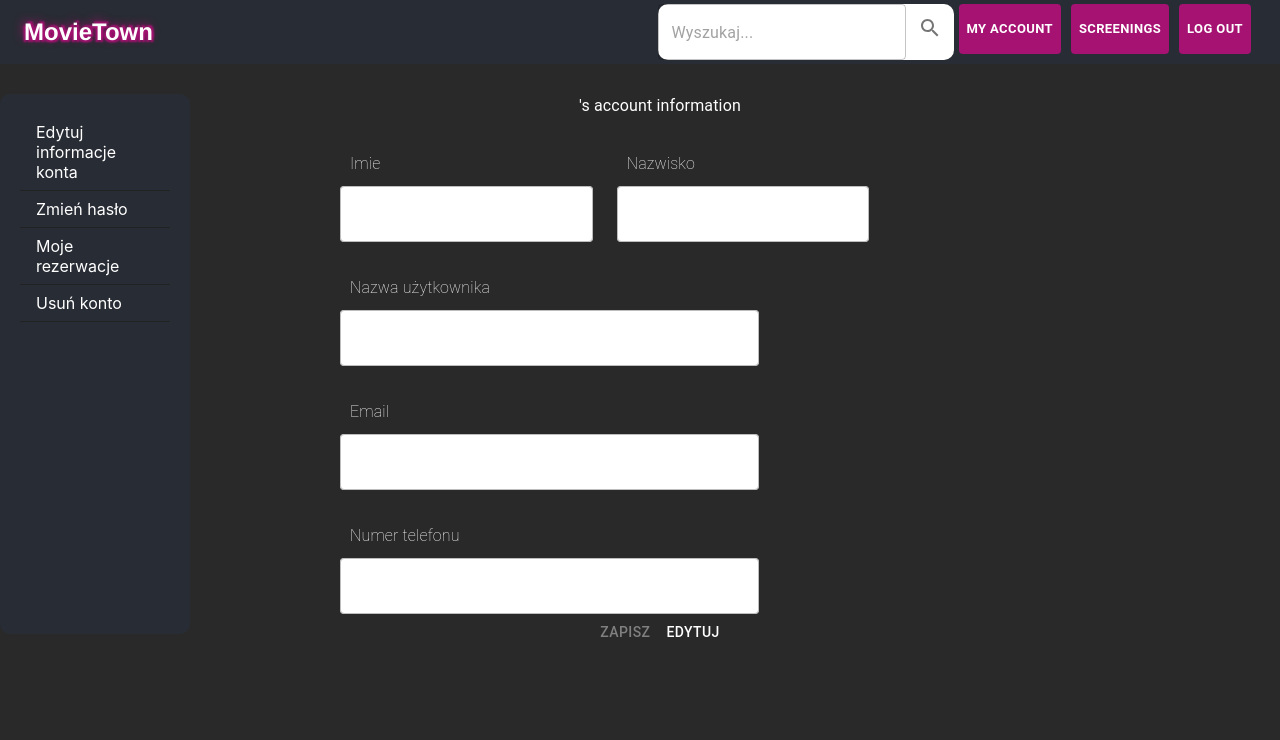
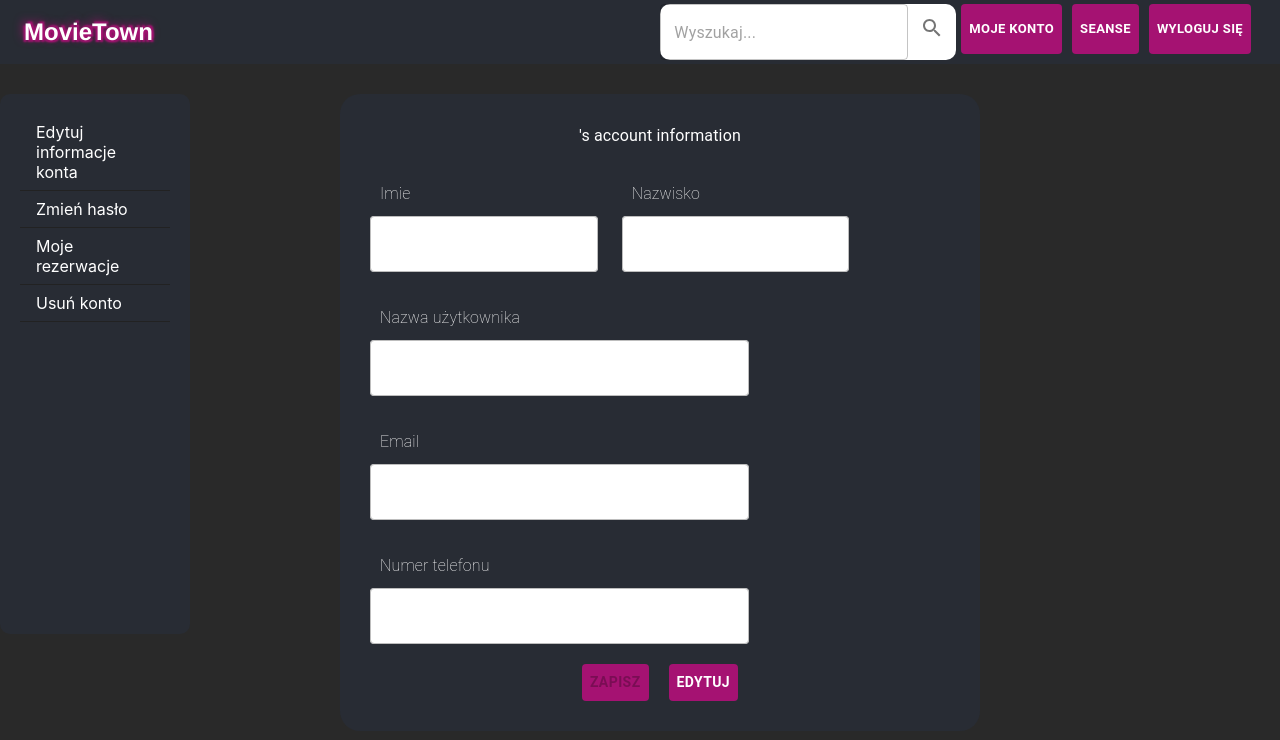
Before and after one commit to szymonorz/movietown, a React (Create React App) app in the folder movietown-fe/: page /account/info in a window 1280 px wide. Shown: the top 740 px of the page. Built offline with nearby package versions, Linux system fonts and the light colour scheme; no server answers; sample sign-in values are in the browser's storage.

Commit message:
Frontend: Further styling and code refactor.

```diff
--- a/movietown-fe/src/components/Header.tsx
+++ b/movietown-fe/src/components/Header.tsx
@@ -7,15 +7,15 @@ import SearchBar from './SearchBar';
 
 let headersData = [
     {
-        label: "Sign In",
+        label: "Zaloguj się",
         href: "/signin"
     },
     {
-        label: "Screenings",
+        label: "Seanse",
         href: "/screening"
     },
     {
-        label: "Log out",
+        label: "Wyloguj się",
         href: "/logout"
     }
 ]
@@ -80,7 +80,7 @@ const Header: React.FC<{}> = () => {
         return headersData.map(({ label, href }) => {
             if (loginState && href === "/signin") {
                 href = "/account/info"
-                label = "My account"
+                label = "Moje konto"
                 return (
                     <Button
                     {...{
@@ -97,7 +97,7 @@ const Header: React.FC<{}> = () => {
                 return (
                     <Button
                     {...{
-                        key: "Logout",
+                        key: label,
                         color: "inherit",
                         className: menuButton
                     }}
@@ -109,7 +109,7 @@ const Header: React.FC<{}> = () => {
 
                     }}
                 >
-                    Log out
+                    {label}
                 </Button>
                 )
             }else if( href !== "/logout"){
--- /dev/null
+++ b/movietown-fe/src/components/MButton.tsx
@@ -0,0 +1,33 @@
+import { makeStyles, Button, BaseTextFieldProps } from '@material-ui/core'
+import { OverridableTypeMap } from '@material-ui/core/OverridableComponent'
+import React from 'react'
+
+interface ButtonProps extends BaseTextFieldProps {
+    label: string,
+    onClick: (arg: any) => void
+}
+
+const useStyles = makeStyles(() => ({
+    button: {
+        color: "white",
+        fontWeight: "bold",
+        backgroundColor: "#A51272",
+        margin: "20px 10px 0 10px",
+        '&:hover': {
+            backgroundColor: "#A51272",
+        }
+    }
+}))
+
+const MButton: React.FC<ButtonProps> = ({label, onClick, disabled}) => {
+    const {button} = useStyles()
+    return <Button
+            disabled={disabled}
+            onClick={onClick}
+            className={button}
+            >
+        {label}
+    </Button>
+}
+
+export default MButton
--- a/movietown-fe/src/components/ScreeningCard.tsx
+++ b/movietown-fe/src/components/ScreeningCard.tsx
@@ -10,6 +10,7 @@ const useStyles = makeStyles(() => ({
     },
     href: {
         textDecoration: "none",
+        textAlign: "center",
         color: "white",
         fontWeight: "bold"
     },
--- a/movietown-fe/src/components/customer_components/CustomerAccount.tsx
+++ b/movietown-fe/src/components/customer_components/CustomerAccount.tsx
@@ -7,6 +7,7 @@ import MTextField from '../forms/formComponents/TextField';
 import { makeStyles } from '@material-ui/styles';
 import * as Yup from 'yup';
 import { updateCustomerInfo } from '../../api/CustomerApi';
+import MButton from '../MButton';
 
 
 export interface AccountValues {
@@ -21,8 +22,10 @@ export interface AccountValues {
 
 const useStyles = makeStyles(() => ({
     form: {
-        color: "white"
-        // marginLeft: "25%"
+        color: "white",
+        padding: "30px",
+        backgroundColor: "#282c34",
+        borderRadius: "20px"
     },
     button: {
         color: "white",
@@ -65,7 +68,7 @@ const CustomerAccount: React.FC<{}> = () => {
                 if (status === 200) {
                     setAccountValues(data)
                 } else {
-                    console.error("Shit broke")
+                    console.error("Something broke")
                 }
             }).catch((err) => {
                 console.error(err.response.status)
@@ -91,9 +94,10 @@ const CustomerAccount: React.FC<{}> = () => {
                     updateCustomerInfo(token as string, values)
                     .then((response) => console.log(response))
                     .catch((err) => console.error(err))
+                    setDisabled(true)
                 }}
             >
-                {() => (
+                {({handleSubmit}) => (
                     <Form className={form}>
                         <Grid container spacing={3}>
                             <Grid item xs={12}>
@@ -139,20 +143,17 @@ const CustomerAccount: React.FC<{}> = () => {
                             </Grid>
                         </Grid>
 
-                        <Button
-                            className={button}
+                        <MButton
                             disabled={disabled}
-                            type={'submit'}>
-                            Zapisz
-                        </Button>
+                            label='Zapisz'
+                            onClick={handleSubmit}/>
 
-                        <Button
-                        className={button}
+
+                        <MButton
+                        label='Edytuj'
                         onClick={() =>
                             setDisabled(!disabled)
-                        }>
-                            Edytuj
-                        </Button>
+                        }/>
                     </Form>
                 )}
 
--- a/movietown-fe/src/components/customer_components/CustomerChangePassword.tsx
+++ b/movietown-fe/src/components/customer_components/CustomerChangePassword.tsx
@@ -4,6 +4,7 @@ import * as Yup from 'yup';
 import MTextField from '../forms/formComponents/TextField';
 import { Button, makeStyles } from '@material-ui/core'
 import { changeCustomersPassword } from '../../api/CustomerApi';
+import MButton from '../MButton';
 
 export interface ChangePasswordValues {
     old_password: string,
@@ -21,12 +22,14 @@ const PasswordValidation = Yup.object().shape({
 const useStyles = makeStyles(() => ({
     form: {
         color: "white",
-        padding: "10px"
+        padding: "30px",
+        backgroundColor: "#282c34",
+        borderRadius: "20px"
     }
 }))
 
 const CustomerChangePassword: React.FC<{}> = () => {
-    const { form } = useStyles()
+    const { form} = useStyles()
     const token = localStorage.getItem("token") || ""
     return (
         <div>
@@ -44,7 +47,7 @@ const CustomerChangePassword: React.FC<{}> = () => {
                 }}
             >
 
-                {({ values }) => (
+                {({ values, handleSubmit }) => (
                     <Form className={form}>
                         <MTextField
                             value={values.old_password}
@@ -60,9 +63,7 @@ const CustomerChangePassword: React.FC<{}> = () => {
                             type={'password'}>
 
                         </MTextField>
-                        <Button type="submit">
-                            Change password
-                        </Button>
+                        <MButton label='Zmień hasło' onClick={handleSubmit}/>
                     </Form>
                 )}
 
--- a/movietown-fe/src/components/customer_components/CustomerReservations.tsx
+++ b/movietown-fe/src/components/customer_components/CustomerReservations.tsx
@@ -2,7 +2,7 @@ import { List, makeStyles } from '@material-ui/core'
 import React, { useContext, useEffect, useState } from 'react'
 import { useNavigate } from 'react-router-dom'
 import { getCustomerInfo, LoginStateContext } from '../../api/CustomerApi'
-import { customerReservation, getCustomerReservations, reservation } from '../../api/ReservationApi'
+import { getCustomerReservations, reservation } from '../../api/ReservationApi'
 import ReservationCard from './ReservationCard'
 
 const useStyles = makeStyles(() => ({
@@ -11,14 +11,17 @@ const useStyles = makeStyles(() => ({
         padding: "30px",
         borderRadius: "7px",
         width: "60%"
+    },
+    text: {
+        color: "white",
+        fontSize: "30px",
+        fontWeight: "bold"
     }
 }))
 
 const CustomerReservations: React.FC<{}> = () => {
-    const {list} = useStyles()
+    const {list, text} = useStyles()
     const {loginState, setLoginState} = useContext(LoginStateContext)!
-    const [authorized, setAuthorized] = useState<boolean>(true)
-    const [tokenString, setTokenString] = useState<string | null>(null)
     const [customerReservations, setCustomerReservations] = useState<reservation[]>([])
     const navigate = useNavigate()
 
@@ -31,15 +34,12 @@ const CustomerReservations: React.FC<{}> = () => {
 
     useEffect(() => {
         const token = localStorage.getItem("token")
-        // console.log(token)
         if (token) {
-            // console.log(token)
             const infoPromise = getCustomerInfo(token)
             infoPromise.then(() => {
                 showCustomerReservations(token)
             }).catch((err) => {
                     if (err.response.status === 401) {
-                        setAuthorized(false)
                         setLoginState(false)
                         localStorage.removeItem("token")
                         navigate("/")
@@ -47,7 +47,6 @@ const CustomerReservations: React.FC<{}> = () => {
                 })
         } else {
             setLoginState(false)
-            setAuthorized(false)
             navigate("/")
         }
     }, [loginState])
@@ -56,6 +55,11 @@ const CustomerReservations: React.FC<{}> = () => {
         {customerReservations.map((customerReservation, index) => {
             return <ReservationCard reservation={customerReservation} key={index}/>
         })}
+        {customerReservations.length === 0 && (
+           <div className={text}>
+               Brak rezerwacji.
+            </div>
+        )}
     </List>
 }
 
--- a/movietown-fe/src/components/customer_components/steps/steps_components/SeatsGrid.tsx
+++ b/movietown-fe/src/components/customer_components/steps/steps_components/SeatsGrid.tsx
@@ -89,7 +89,6 @@ const SeatsGrid: React.FC<SeatsGridProps> = ({ setNextDisabled, numberOfSeats })
                     for (let col = 1; col <= 10; col++) {
                         if (seatsIds.includes(index + 1)) {
                             context.fillStyle = "#990000"
-                            // console.log(index);
                         }
                         if(takenSeatsIds.includes(index + 1)){
                             context.fillStyle = "#1f1f1f"
--- a/movietown-fe/src/components/pages/MakeReservationPage.tsx
+++ b/movietown-fe/src/components/pages/MakeReservationPage.tsx
@@ -182,12 +182,12 @@ const MakeReservationPage: React.FC<{}> = () => {
                         className={input}
                         disabled={activeStep === 0}
                         onClick={handleBack}
-                    >Back</Button>
+                    >Cofnij</Button>
                     <Button
                         className={input}
                         disabled={nextDisabled}
                         onClick={handleNext}
-                    >Next</Button>
+                    >Dalej</Button>
                     <CustomerReservationContext.Provider value={provider}>
                         {activeStep === 0 && (
                             <div>
--- a/movietown-fe/src/components/pages/MoviePage.tsx
+++ b/movietown-fe/src/components/pages/MoviePage.tsx
@@ -16,12 +16,21 @@ const useStyles = makeStyles(() => ({
     },
     entire: {
         color: "white",
+        padding: "20px",
         backgroundColor: "#282c34"
+    },
+    title: {
+        fontSize: "30px",
+        fontWeight: "bold"
+    },
+    description: {
+        textAlign: "left",
+        fontSize: "20px"
     }
 }))
 
 const MoviePage: React.FC<{}> = () => {
-    const { datePickerLabel, entire } = useStyles()
+    const { datePickerLabel, entire, title, description } = useStyles()
     const { id } = useParams()
     const [movieData, setMovieData] = useState<null | movie>(null)
     const [screenings, setScreenings] = useState<screening[]>([])
@@ -84,10 +93,10 @@ const MoviePage: React.FC<{}> = () => {
                     <img src={movieData.url}/>
                 </Grid>
                 <Grid item xs={8}>
-                    <Typography>
+                    <Typography className={title}>
                         {movieData.title}
                     </Typography>
-                    <Typography>
+                    <Typography className={description}>
                         {movieData.description}
                     </Typography>
                 </Grid>
--- a/movietown-fe/src/components/pages/SignInPage.tsx
+++ b/movietown-fe/src/components/pages/SignInPage.tsx
@@ -25,9 +25,7 @@ const useStyles = makeStyles(() => ({
         padding: "30px",
 
     }
-
 }))
-
 
 const SignInPage: React.FC<{}> = () => {
     const provider = useContext(LoginStateContext)
```
